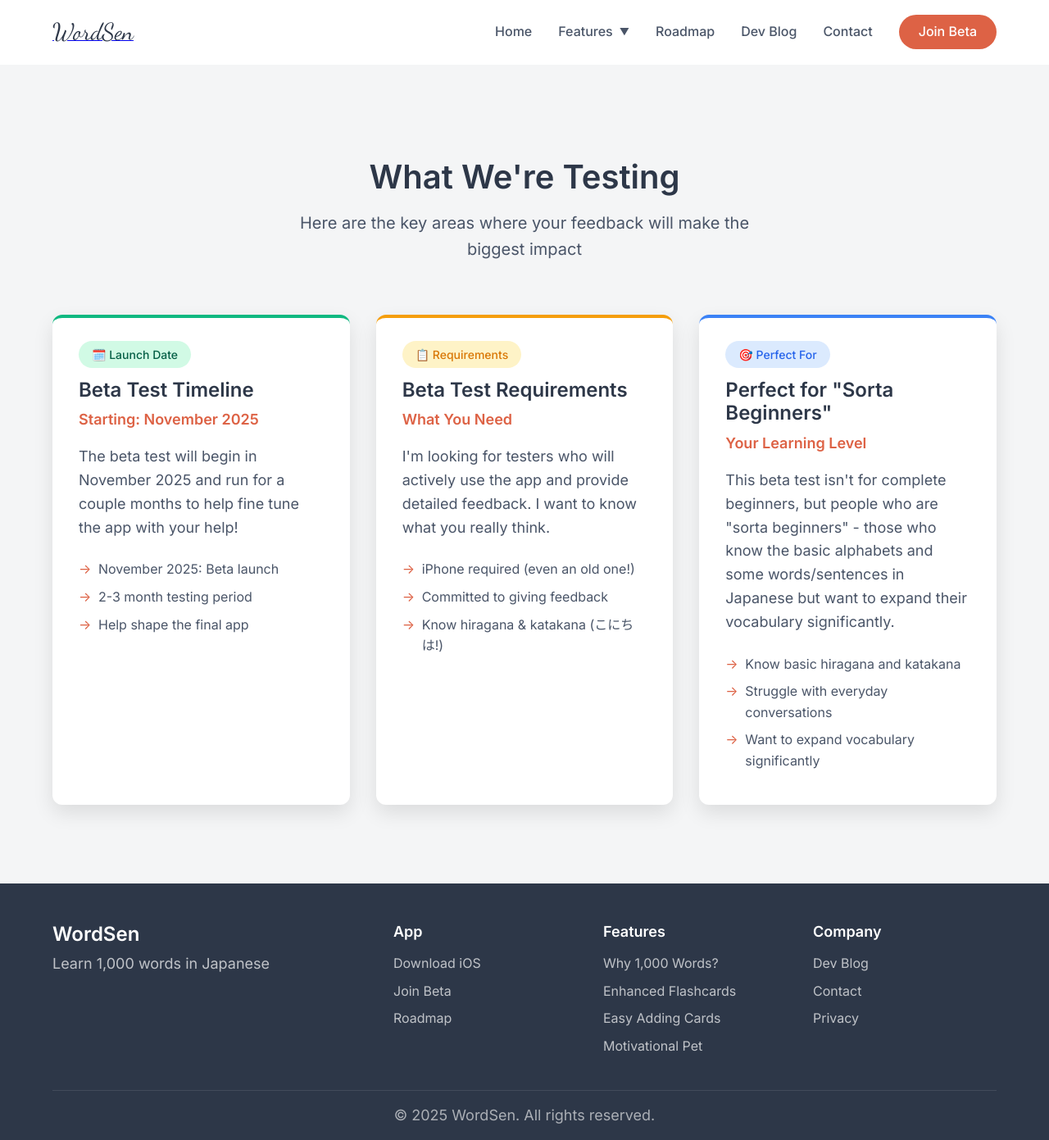
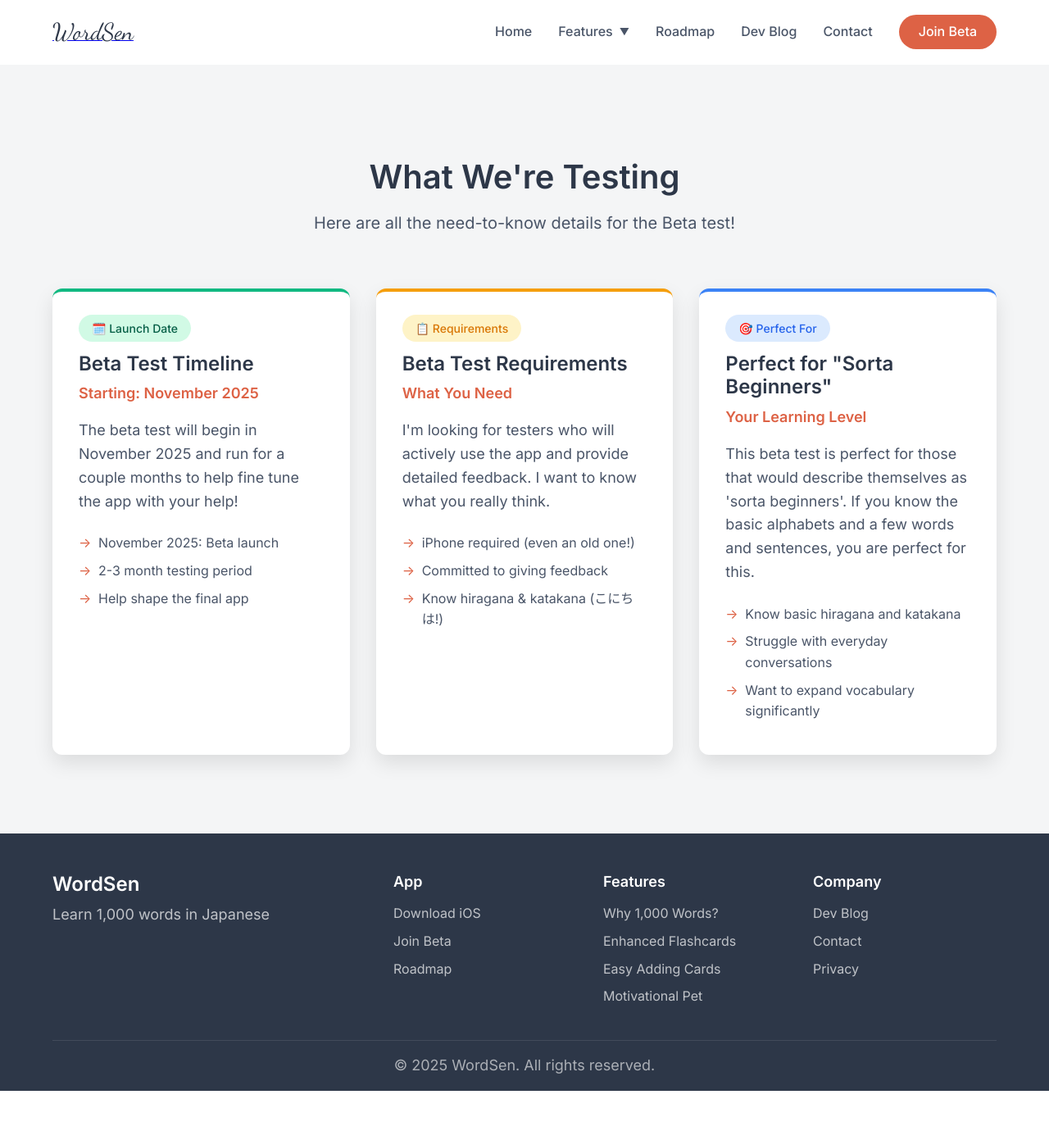
Before and after one commit to froghaiku/WordSenWebsite, a Jekyll site: the page built from beta.html, in a window 1280 px wide and 1391 px high. Shown: the whole window at 82% size. Built offline with Jekyll 4.4.1, drawn with Linux system fonts in a browser that asks for light colours.

Commit message:
Update beta page copy for clearer messaging
- Simplify "sorta beginners" description to be more welcoming and concise
- Change section subtitle from feedback impact to "need-to-know details"
- More friendly and accessible tone throughout

🤖 Generated with [Claude Code](https://claude.ai/code)

Co-Authored-By: Claude <noreply@anthropic.com>

```diff
--- a/beta.html
+++ b/beta.html
@@ -112,7 +112,7 @@ canonical_url: "https://www.wordsen.com/beta"
             <!-- Beta Testing Areas -->
             <div class="section-header" style="margin-top: 4rem;">
                 <h2>What We're Testing</h2>
-                <p>Here are the key areas where your feedback will make the biggest impact</p>
+                <p>Here are all the need-to-know details for the Beta test!</p>
             </div>
 
             <div class="beta-testing-grid">
@@ -150,7 +150,7 @@ canonical_url: "https://www.wordsen.com/beta"
                     </div>
                     <h3>Perfect for "Sorta Beginners"</h3>
                     <p class="beta-timeline">Your Learning Level</p>
-                    <p class="beta-description">This beta test isn't for complete beginners, but people who are "sorta beginners" - those who know the basic alphabets and some words/sentences in Japanese but want to expand their vocabulary significantly.</p>
+                    <p class="beta-description">This beta test is perfect for those that would describe themselves as 'sorta beginners'. If you know the basic alphabets and a few words and sentences, you are perfect for this.</p>
                     <ul class="beta-features">
                         <li>Know basic hiragana and katakana</li>
                         <li>Struggle with everyday conversations</li>
```
